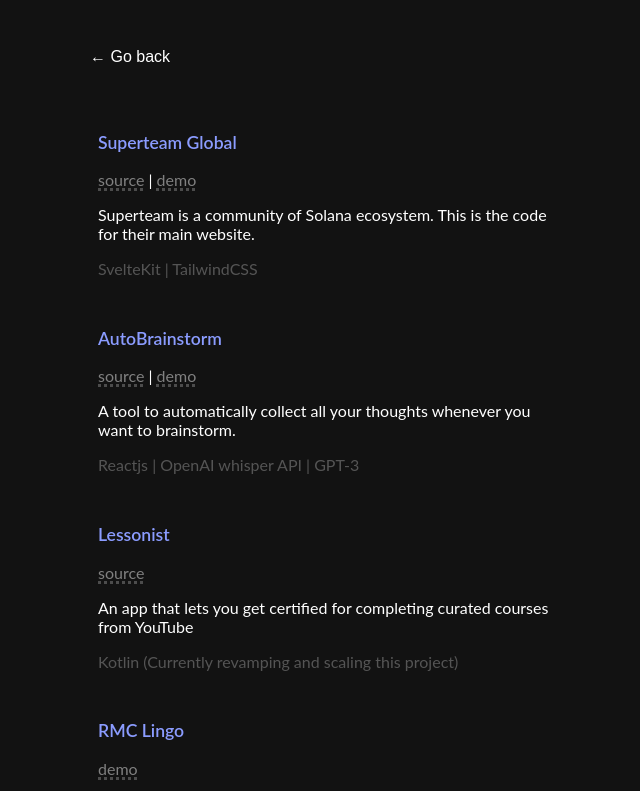
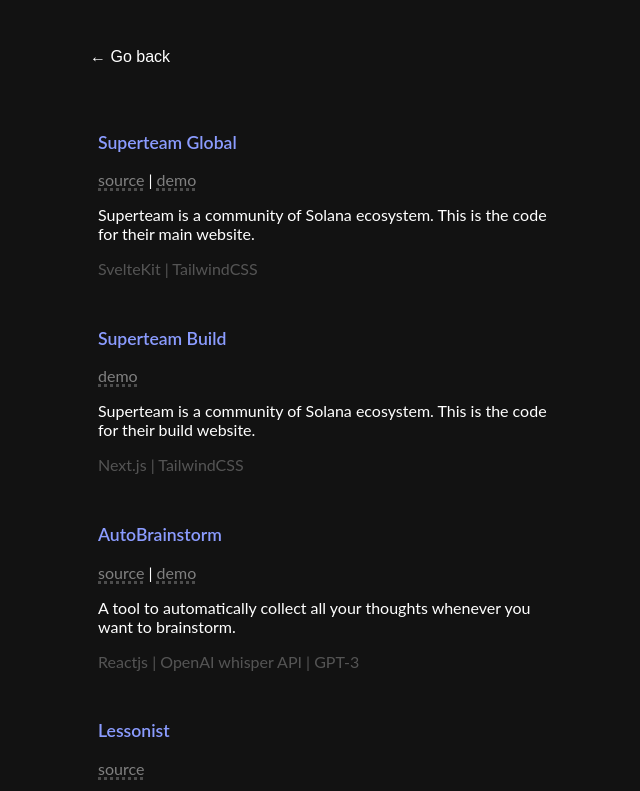
Before and after one commit to koushikjoshi/portfolio, a plain HTML site: page projects.html in a window 1280 px wide. Shown: the top 791 px of the page, without its empty margins (310-950 px from the left). Drawn offline with Linux system fonts and the light colour scheme; a script that the page names is missing.

Commit message:
Update projects.html

```diff
--- a/projects.html
+++ b/projects.html
@@ -30,7 +30,7 @@
             |
             <a
               class="source"
-              href="https://superteam-global.vercel.app/"
+              href="https://superteam.fun/"
               >demo</a
             >
           </p>
@@ -40,6 +40,24 @@
           </p>
 
           <p class="remark">SvelteKit | TailwindCSS</p>
+        </div>
+
+        <div class="project-card">
+          <p class="proj-title">Superteam Build</p>
+
+          <p>
+            <a
+              class="source"
+              href="https://build.superteam.fun/"
+              >demo</a
+            >
+          </p>
+
+          <p class="proj-description">
+            Superteam is a community of Solana ecosystem. This is the code for their build website.
+          </p>
+
+          <p class="remark">Next.js | TailwindCSS</p>
         </div>
 
         <div class="project-card">
```
